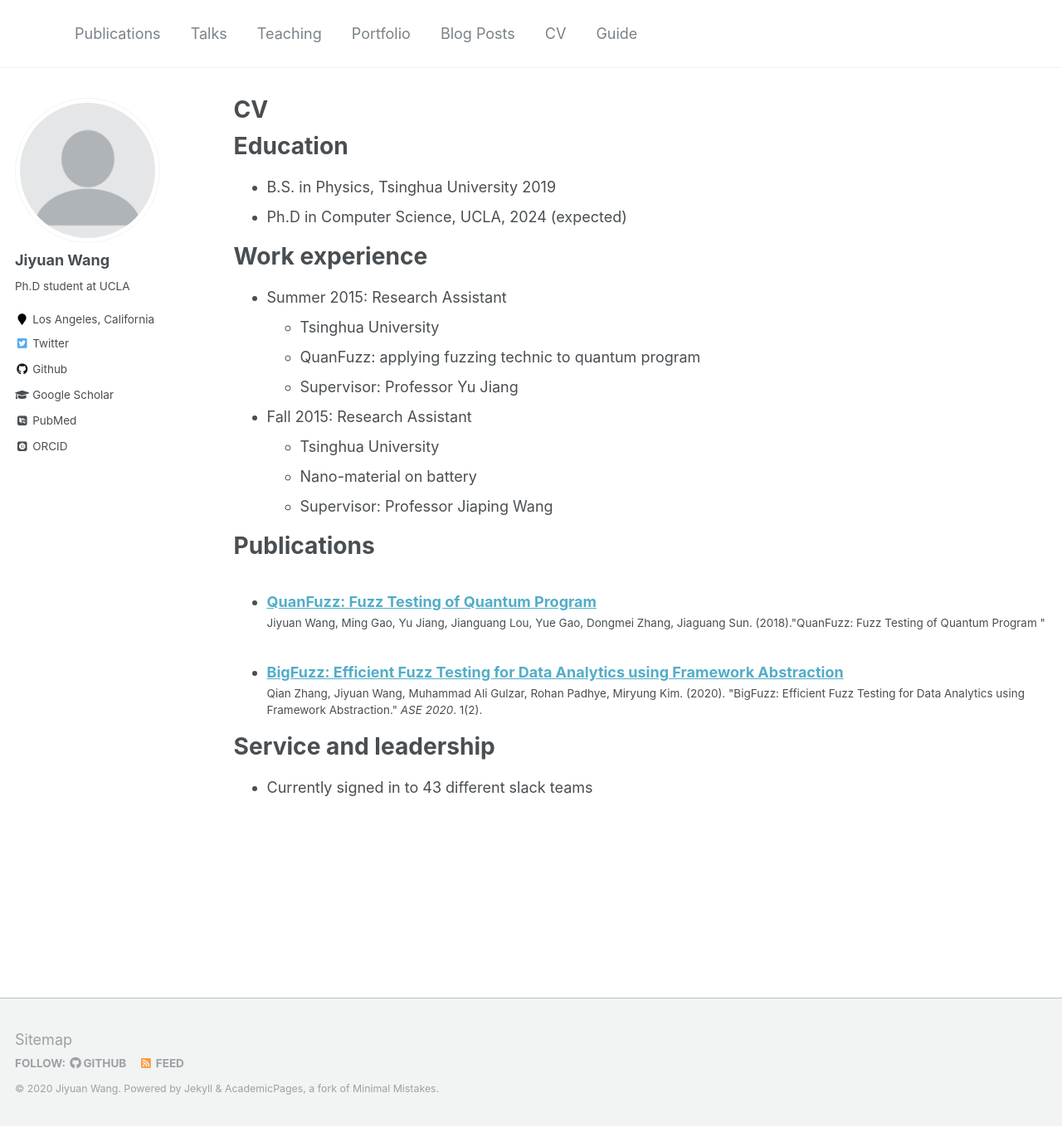
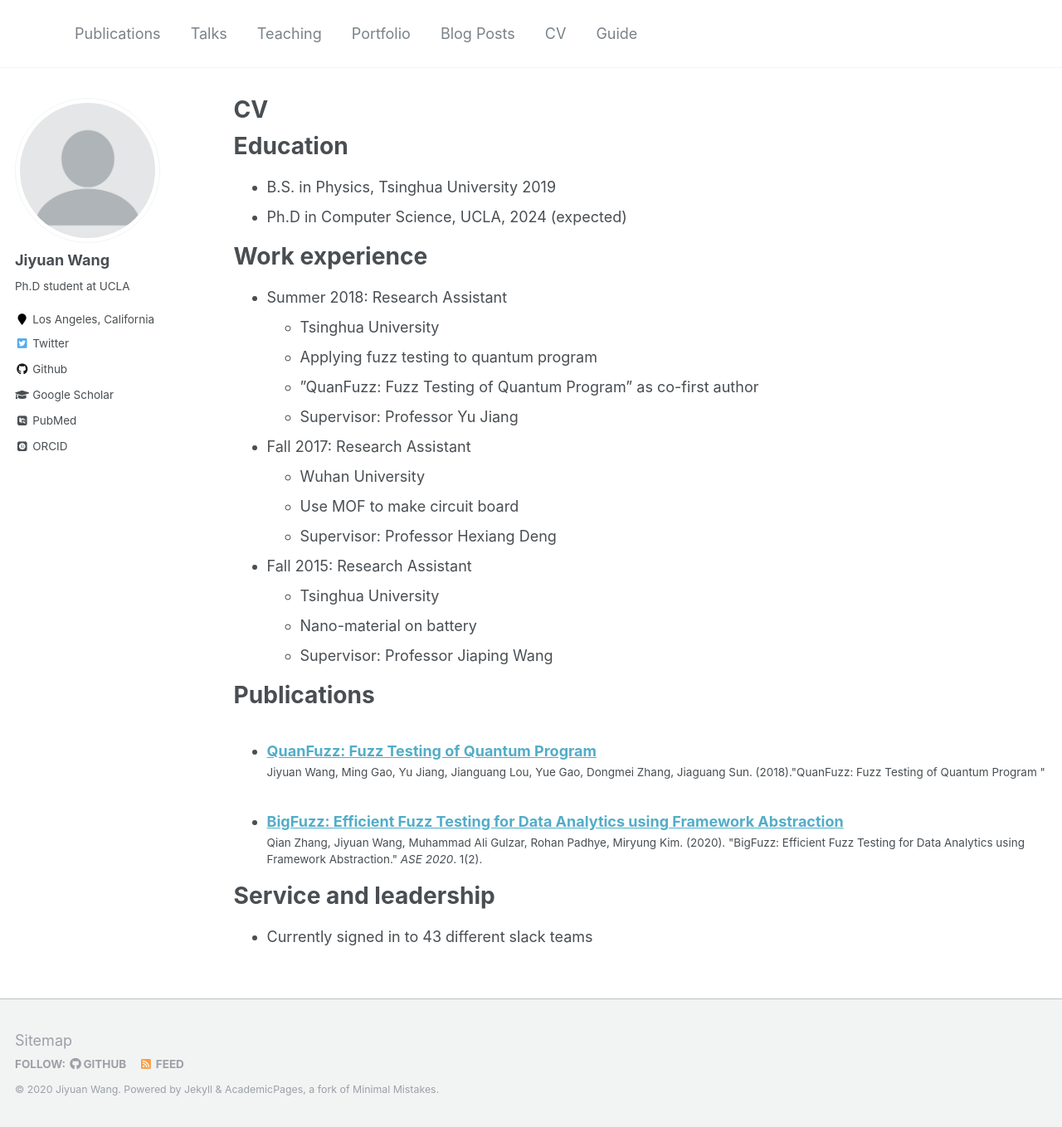
Before and after one commit to wjy99-c/wjy99-c.github.io, a Jekyll site: the page built from _pages/cv.md, in a window 1280 px wide and 1359 px high. Shown: the whole window at 83% size. Built offline with Jekyll 4.4.1, drawn with Linux system fonts in a browser that asks for light colours; some web fonts are replaced.

Commit message:
change cv

```diff
--- a/_pages/cv.md
+++ b/_pages/cv.md
@@ -16,10 +16,16 @@ Education
 
 Work experience
 ======
-* Summer 2015: Research Assistant
+* Summer 2018: Research Assistant
   * Tsinghua University
-  * QuanFuzz: applying fuzzing technic to quantum program
+  * Applying fuzz testing to quantum program
+  * ”QuanFuzz: Fuzz Testing of Quantum Program” as co-first author
   * Supervisor: Professor Yu Jiang
+
+* Fall 2017: Research Assistant
+  * Wuhan University
+  * Use MOF to make circuit board
+  * Supervisor: Professor Hexiang Deng
 
 * Fall 2015: Research Assistant
   * Tsinghua University
```
Also changed, not shown: 3 other files.
